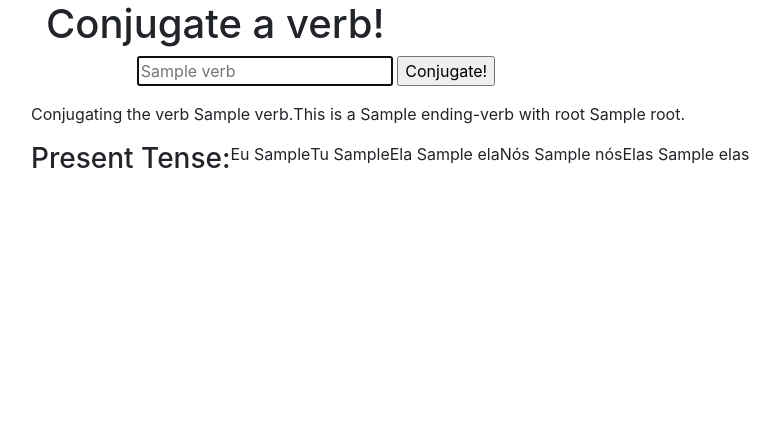
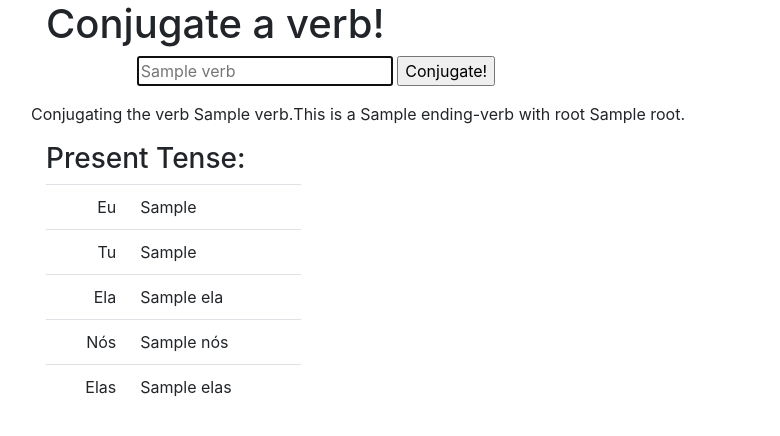
Before and after one commit to whberard/lingvilo, a Django app: template templates/conjugate.html in a window 1280 px wide. Shown: the top 436 px of the page, without its empty margins (39-819 px from the left). Run offline with Django 3.2, Linux system fonts and the light colour scheme; the template is opened without the code that fills it: most values are stand-ins (such as "Sample title", 1, 10 or a date in 2020); some libraries are stand-ins or nearby versions.

Commit message:
Change format to a table.

```diff
--- a/templates/conjugate.html
+++ b/templates/conjugate.html
@@ -27,12 +27,16 @@
 	</div>
 		{% if present %}
 		<div class="row">
+		<div class="col-md-3">
 		<h3>Present Tense:</h3>
-		<p>Eu {{present.eu}}</p>
-		<p>Tu {{present.tu}}</p>
-		<p>Ela {{present.ela}}</p>
-		<p>Nós {{present.nós}}</p>
-		<p>Elas {{present.elas}}</p>
+		<table class="table" align="center">
+			<tr><td align="right">Eu</td> <td>{{present.eu}}</td></tr>
+			<tr><td align="right">Tu</td><td> {{present.tu}}</td>
+			<tr><td align="right">Ela</td><td> {{present.ela}}</td>
+			<tr><td align="right">Nós</td><td> {{present.nós}}</td>
+			<tr><td align="right">Elas</td><td> {{present.elas}}</td>
+		</table>
+		</div>
 		</div>
 		{% endif %}
 
```
